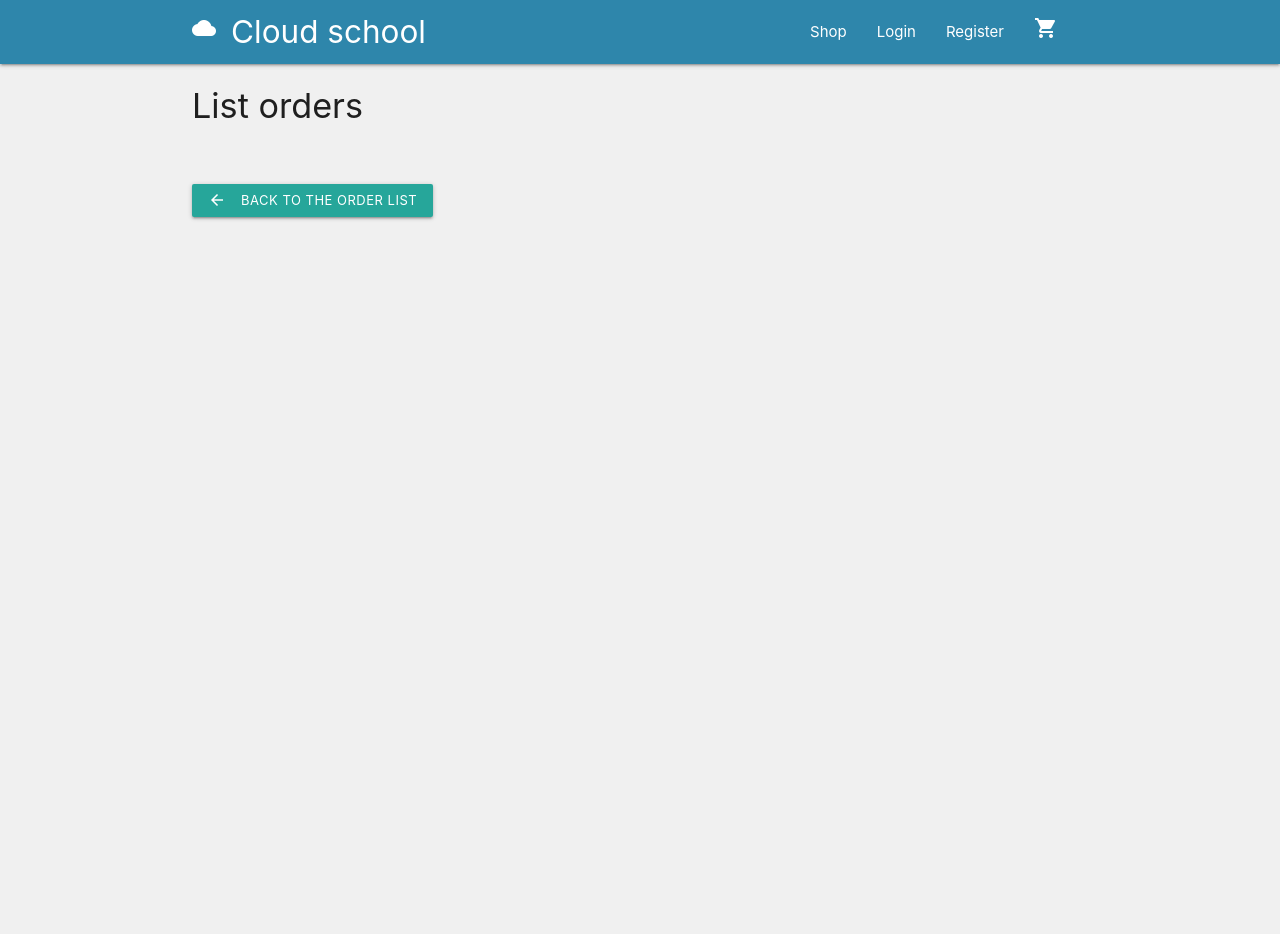
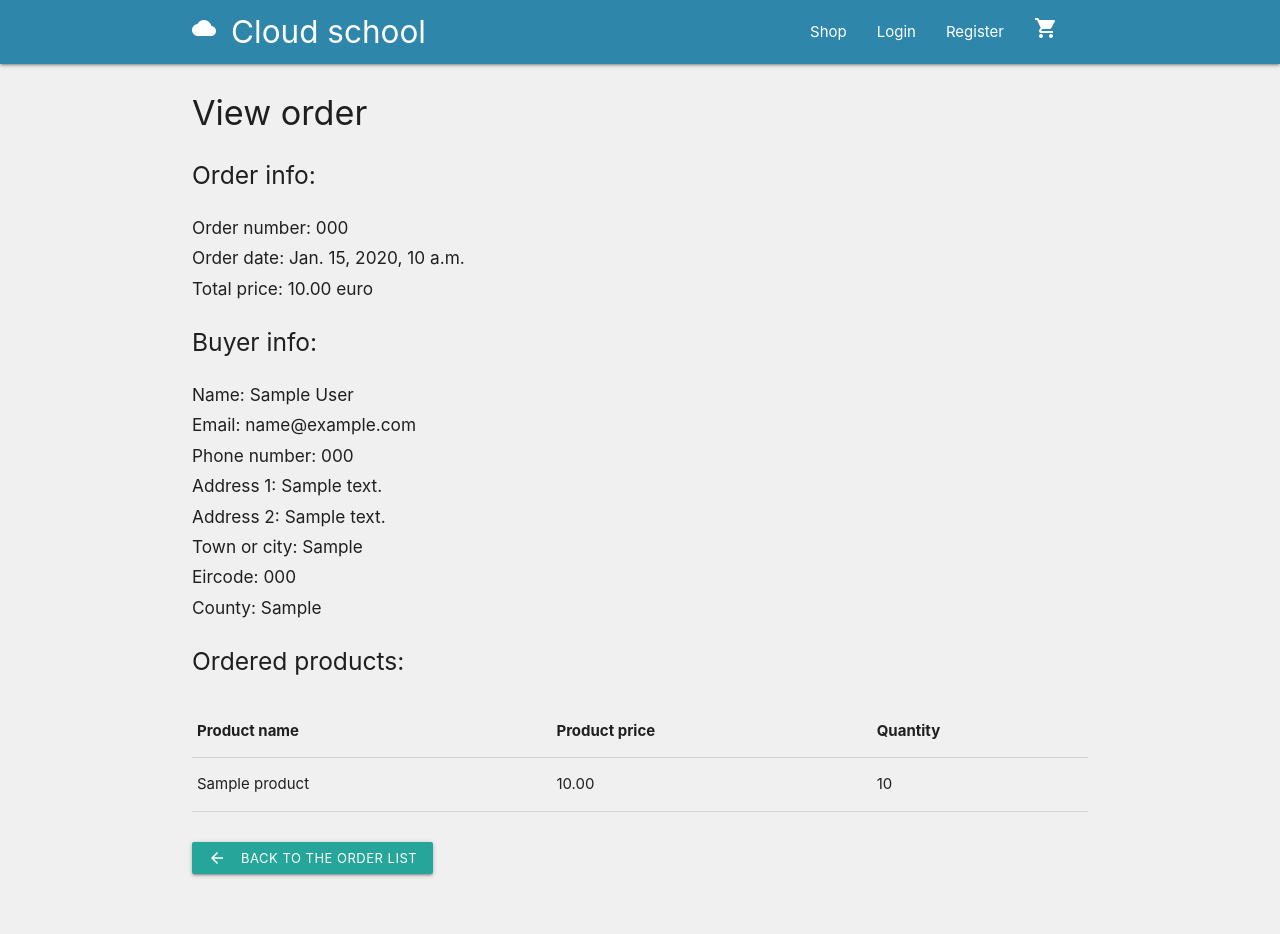
Before and after one commit to faithy80/fsd-project, a Django app: page /dashboard/view_order/000/ in a window 1280 px wide. Before the commit the page ends 220 px from the top, so only its background shows below. Run offline with Django 3.2, Linux system fonts and the light colour scheme; tables that the repository leaves empty hold one stand-in row (values such as "Sample post"); some libraries are stand-ins or nearby versions.

Commit message:
View order functionality added.

```diff
--- a/dashboard/templates/view_order.html
+++ b/dashboard/templates/view_order.html
@@ -1,9 +1,59 @@
 {% extends 'base.html' %}
 
-{% block page_title %}List orders{% endblock %}
-{% block page_header %}List orders{% endblock %}
+{% block page_title %}View order{% endblock %}
+{% block page_header %}View order{% endblock %}
 
 {% block content %}
+
+<h5 class="header">Order info:</h5>
+
+<h6>Order number: {{order.order_number}}</h6>
+
+<h6>Order date: {{order.order_date}}</h6>
+
+<h6>Total price: {{order.order_total}} euro</h6>
+
+<h5 class="header">Buyer info:</h5>
+
+<h6>Name: {{order.full_name}}</h6>
+
+<h6>Email: {{order.email}}</h6>
+
+<h6>Phone number: {{order.phone_number}}</h6>
+
+<h6>Address 1: {{order.address1}}</h6>
+
+<h6>Address 2: {{order.address2}}</h6>
+
+<h6>Town or city: {{order.town_or_city}}</h6>
+
+<h6>Eircode: {{order.eircode}}</h6>
+
+<h6>County: {{order.county}}</h6>
+
+<h5 class="header">Ordered products:</h5>
+
+<table>
+    <thead>
+        <tr>
+            <th>Product name</th>
+            <th>Product price</th>
+            <th>Quantity</th>
+        </tr>
+    </thead>
+
+    <tbody>
+        {% for item in order_items %}
+
+        <tr>
+            <td>{{item.product.product_name}}</td>
+            <td>{{item.product.product_price}}</td>
+            <td>{{item.quantity}}</td>
+        </tr>
+
+        {% endfor %}
+    </tbody>
+</table>
 
 <a href="{% url 'list_order' %}" class="waves-effect waves-light btn btn-small custom-btn">
     Back to the order list
--- a/dashboard/views.py
+++ b/dashboard/views.py
@@ -4,7 +4,7 @@ from .models import Profile, ContentUpload, Messages
 from .forms import ContentUploadForm, ChooseStudentForm, MessagesForm
 from shop.forms import ProductForm, UpdateProductForm
 from shop.models import Product
-from checkout.models import Order
+from checkout.models import Order, OrderItem
 from django.contrib.auth.decorators import login_required
 from django.db.models import Q
 from PIL import Image
@@ -304,6 +304,13 @@ def view_order(request, order_number):
     A function to list an order individually
     """
 
-    context = {}
+    # get the order and the order items
+    order = get_object_or_404(Order, order_number=order_number)
+    order_items = OrderItem.objects.filter(order_reference=order)
+
+    context = {
+        'order': order,
+        'order_items': order_items,
+    }
 
     return render(request, 'view_order.html', context)
--- a/static/css/style.css
+++ b/static/css/style.css
@@ -5,6 +5,7 @@ body {
 }
 
 .header {
+    margin-top: 2rem;
     margin-bottom: 2rem;
 }
 
```
